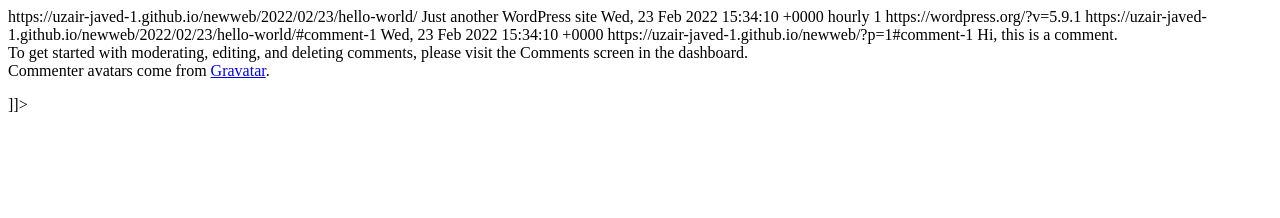
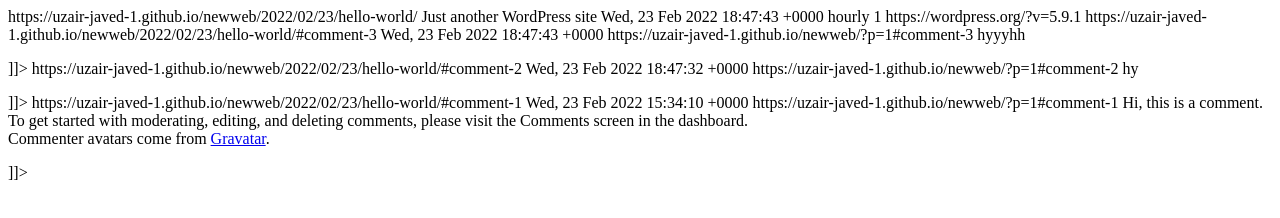
Before and after one commit to uzair-javed-1/newweb, a plain HTML site: page 2022/02/23/hello-world/feed/index.html in a window 1280 px wide. Drawn offline with Linux system fonts and the light colour scheme.

Commit message:
WP2Static UPDATE 2022/02/23/hello-world/feed/index.html

```diff
--- a/2022/02/23/hello-world/feed/index.html
+++ b/2022/02/23/hello-world/feed/index.html
@@ -11,13 +11,41 @@
 	<atom:link href="https://uzair-javed-1.github.io/newweb/2022/02/23/hello-world/feed/" rel="self" type="application/rss+xml" />
 	<link>https://uzair-javed-1.github.io/newweb/2022/02/23/hello-world/</link>
 	<description>Just another WordPress site</description>
-	<lastBuildDate>Wed, 23 Feb 2022 15:34:10 +0000</lastBuildDate>
+	<lastBuildDate>Wed, 23 Feb 2022 18:47:43 +0000</lastBuildDate>
 	<sy:updatePeriod>
 	hourly	</sy:updatePeriod>
 	<sy:updateFrequency>
 	1	</sy:updateFrequency>
 	<generator>https://wordpress.org/?v=5.9.1</generator>
 	<item>
+		<title>
+		By: Uzair Javed		</title>
+		<link>https://uzair-javed-1.github.io/newweb/2022/02/23/hello-world/#comment-3</link>
+
+		<dc:creator><![CDATA[Uzair Javed]]></dc:creator>
+		<pubDate>Wed, 23 Feb 2022 18:47:43 +0000</pubDate>
+		<guid isPermaLink="false">https://uzair-javed-1.github.io/newweb/?p=1#comment-3</guid>
+
+					<description><![CDATA[hyyyhh]]></description>
+			<content:encoded><![CDATA[<p>hyyyhh</p>
+]]></content:encoded>
+
+			</item>
+		<item>
+		<title>
+		By: Uzair Javed		</title>
+		<link>https://uzair-javed-1.github.io/newweb/2022/02/23/hello-world/#comment-2</link>
+
+		<dc:creator><![CDATA[Uzair Javed]]></dc:creator>
+		<pubDate>Wed, 23 Feb 2022 18:47:32 +0000</pubDate>
+		<guid isPermaLink="false">https://uzair-javed-1.github.io/newweb/?p=1#comment-2</guid>
+
+					<description><![CDATA[hy]]></description>
+			<content:encoded><![CDATA[<p>hy</p>
+]]></content:encoded>
+
+			</item>
+		<item>
 		<title>
 		By: A WordPress Commenter		</title>
 		<link>https://uzair-javed-1.github.io/newweb/2022/02/23/hello-world/#comment-1</link>
```
